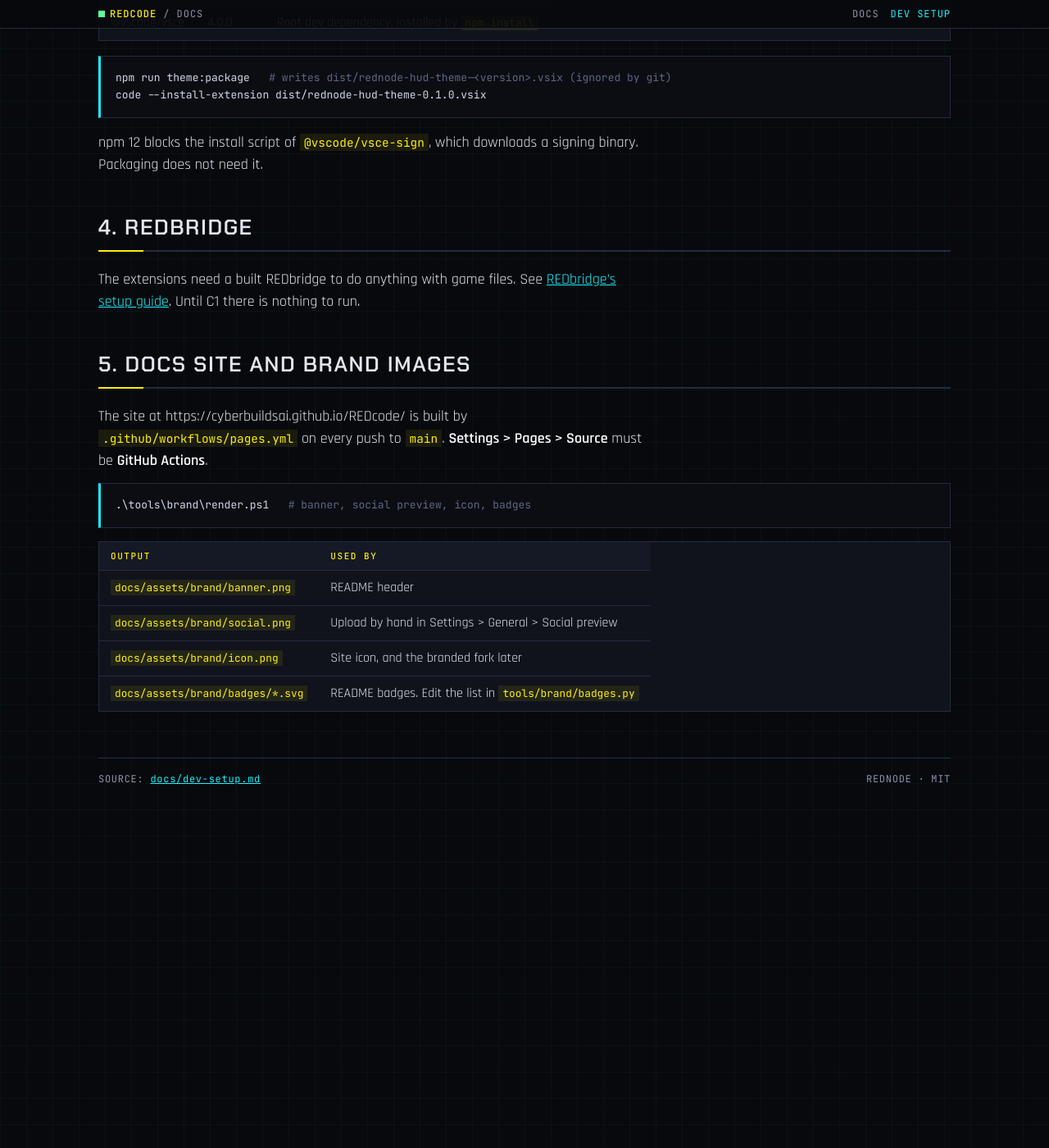
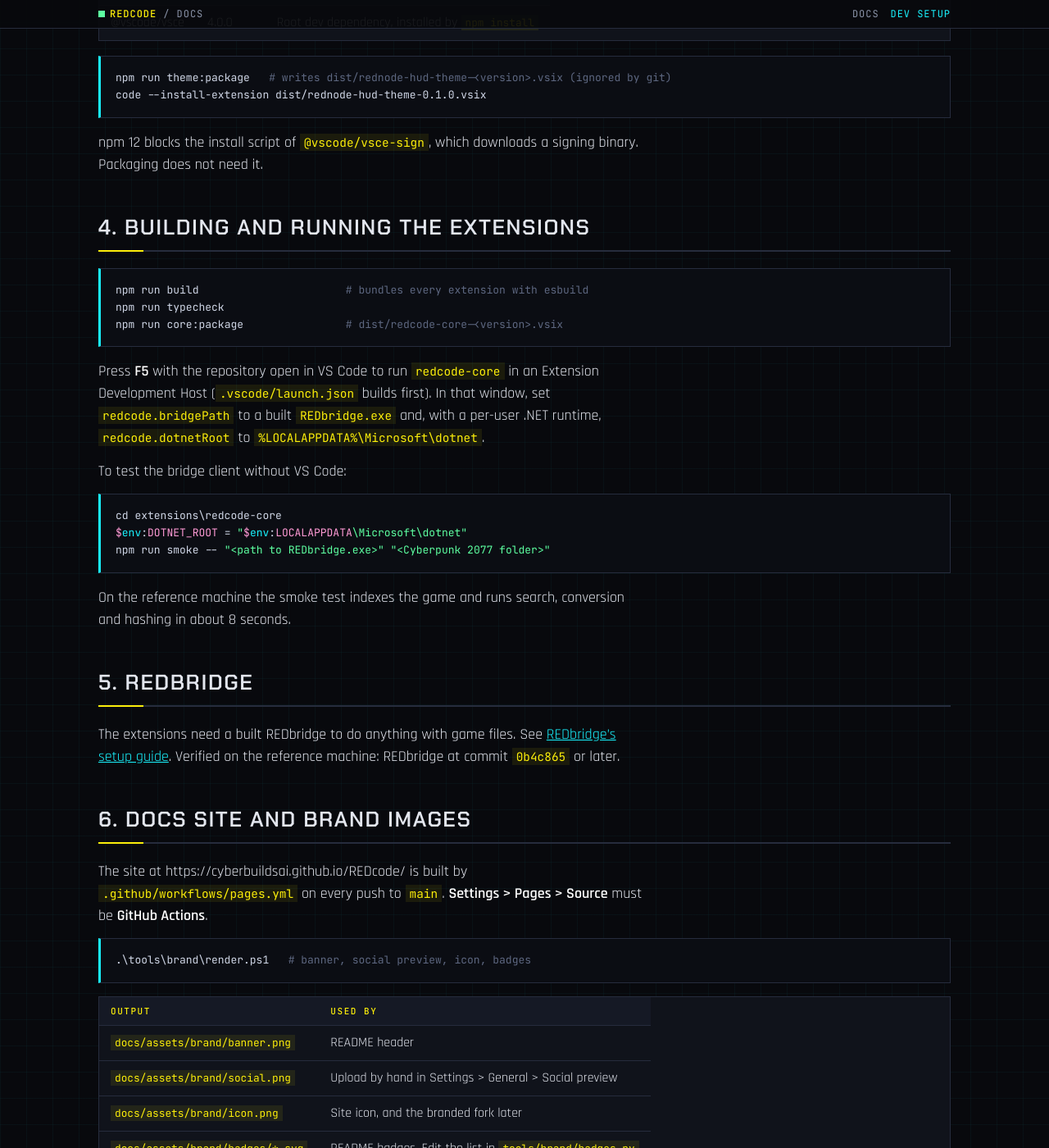
Before and after one commit to CyberbuildsAI/REDcode, a Jekyll site: the page built from docs/dev-setup.md, in a window 1280 px wide and 1400 px high, scrolled down 1061 px. Shown: the whole window at 82% size. Built offline with Jekyll 4.4.1, drawn with Linux system fonts in a browser that asks for light colours; our own code applies the rules of GitHub Pages for plain Markdown files.

Commit message:
Document the working C1 extension and how to run it
Co-Authored-By: Claude Fable 5.1 <noreply@anthropic.com>
Claude-Session: https://claude.ai/code/session_01QkNW84wQneonKhZEnY9Ci9

````diff
--- a/docs/dev-setup.md
+++ b/docs/dev-setup.md
@@ -37,11 +37,31 @@ code --install-extension dist/rednode-hud-theme-0.1.0.vsix
 
 npm 12 blocks the install script of `@vscode/vsce-sign`, which downloads a signing binary. Packaging does not need it.
 
-## 4. REDbridge
+## 4. Building and running the extensions
 
-The extensions need a built REDbridge to do anything with game files. See [REDbridge's setup guide](https://cyberbuildsai.github.io/REDbridge/dev-setup.html). Until C1 there is nothing to run.
+```powershell
+npm run build                       # bundles every extension with esbuild
+npm run typecheck
+npm run core:package                # dist/redcode-core-<version>.vsix
+```
 
-## 5. Docs site and brand images
+Press **F5** with the repository open in VS Code to run `redcode-core` in an Extension Development Host (`.vscode/launch.json` builds first). In that window, set `redcode.bridgePath` to a built `REDbridge.exe` and, with a per-user .NET runtime, `redcode.dotnetRoot` to `%LOCALAPPDATA%\Microsoft\dotnet`.
+
+To test the bridge client without VS Code:
+
+```powershell
+cd extensions\redcode-core
+$env:DOTNET_ROOT = "$env:LOCALAPPDATA\Microsoft\dotnet"
+npm run smoke -- "<path to REDbridge.exe>" "<Cyberpunk 2077 folder>"
+```
+
+On the reference machine the smoke test indexes the game and runs search, conversion and hashing in about 8 seconds.
+
+## 5. REDbridge
+
+The extensions need a built REDbridge to do anything with game files. See [REDbridge's setup guide](https://cyberbuildsai.github.io/REDbridge/dev-setup.html). Verified on the reference machine: REDbridge at commit `0b4c865` or later.
+
+## 6. Docs site and brand images
 
 The site at https://cyberbuildsai.github.io/REDcode/ is built by `.github/workflows/pages.yml` on every push to `main`. **Settings > Pages > Source** must be **GitHub Actions**.
 
````
Also changed, not shown: CLAUDE.md (+2 -1 lines), docs/index.md (+4 -3 lines), README.md.
